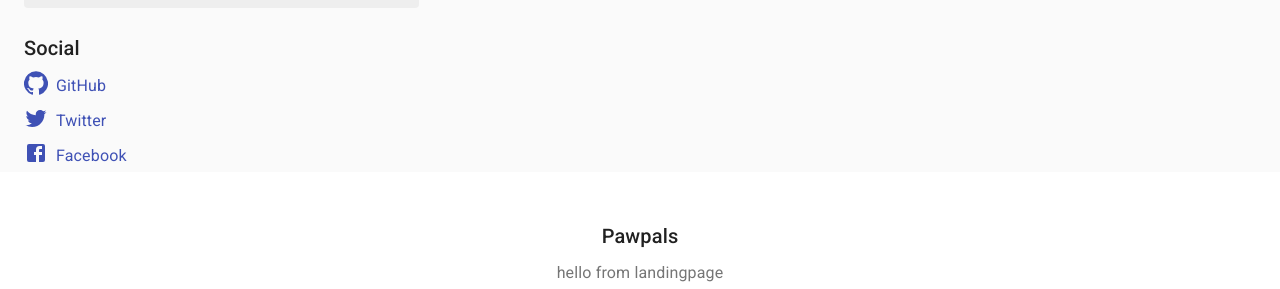
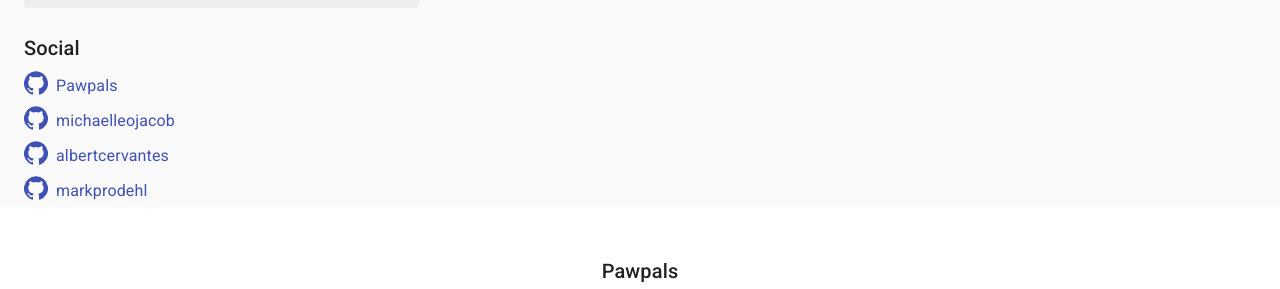
Before and after one commit to ac0712148/pawpals, a React (Create React App) app in the folder client/: page / in a window 1280 px wide. Shown: the part 647-936 px from the top of the page. Built offline with nearby package versions, Linux system fonts and the light colour scheme.

Commit message:
landing page changes. linked our githubs and changed the footer

```diff
--- a/client/src/pages/LandingPage/Footer.js
+++ b/client/src/pages/LandingPage/Footer.js
@@ -30,7 +30,7 @@ const useStyles = makeStyles((theme) => ({
 
 export default function Footer(props) {
   const classes = useStyles();
-  const description = "hello from landingpage";
+  const description = "";
   const title= "Pawpals"
 
   return (
--- a/client/src/pages/LandingPage/Sidebar.js
+++ b/client/src/pages/LandingPage/Sidebar.js
@@ -32,7 +32,7 @@ export default function Sidebar(props) {
         Social
       </Typography>
       {social.map((network, index) => (
-        <Link display="block" variant="body1" href="#" key={index}>
+        <Link display="block" variant="body1" href={network.github} key={index}>
           <Grid container direction="row" spacing={1} alignItems="center">
             <Grid item>
               <network.icon />
--- a/client/src/pages/LandingPage/blog.js
+++ b/client/src/pages/LandingPage/blog.js
@@ -4,8 +4,6 @@ import CssBaseline from '@material-ui/core/CssBaseline';
 import Grid from '@material-ui/core/Grid';
 import Container from '@material-ui/core/Container';
 import GitHubIcon from '@material-ui/icons/GitHub';
-import FacebookIcon from '@material-ui/icons/Facebook';
-import TwitterIcon from '@material-ui/icons/Twitter';
 import MainFeaturedPost from './MainFeaturedPost';
 import FeaturedPost from './FeaturedPost';
 import Sidebar from './Sidebar';
@@ -56,9 +54,10 @@ const sidebar = {
   description:
     'Private, Zero ads, User friendly interface, and Fun to use. Pawpals is an excellent home for you and your pet',
   social: [
-    { name: 'GitHub', icon: GitHubIcon },
-    { name: 'Twitter', icon: TwitterIcon },
-    { name: 'Facebook', icon: FacebookIcon },
+    { name: 'Pawpals', icon: GitHubIcon, github : "https://github.com/ac0712148/pawpals" },
+    { name: 'michaelleojacob', icon: GitHubIcon, github : "https://github.com/Michaelleojacob" },
+    { name: 'albertcervantes', icon: GitHubIcon, github : "https://github.com/ac0712148" },
+    { name: 'markprodehl', icon: GitHubIcon, github : "https://github.com/markprodehl"},
   ],
 };
 
```
